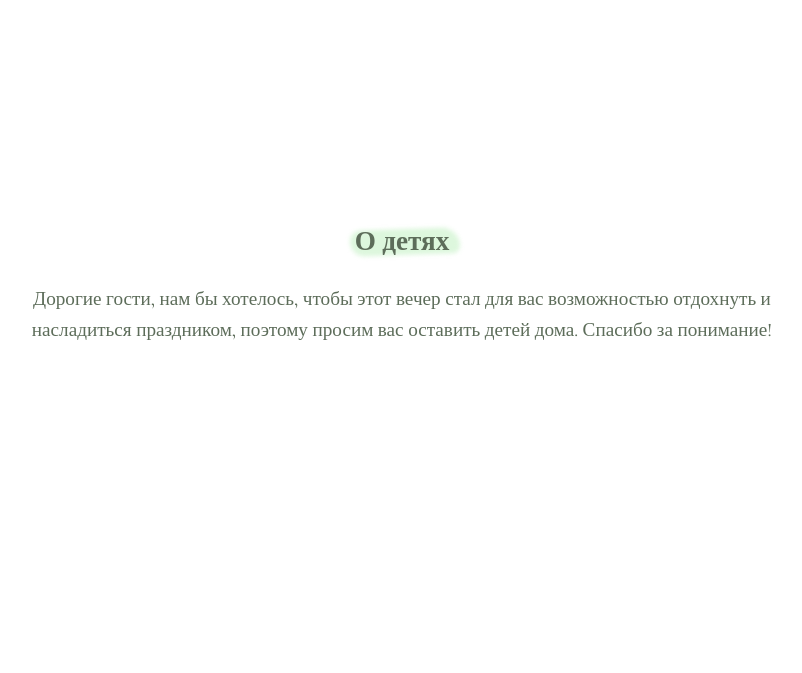
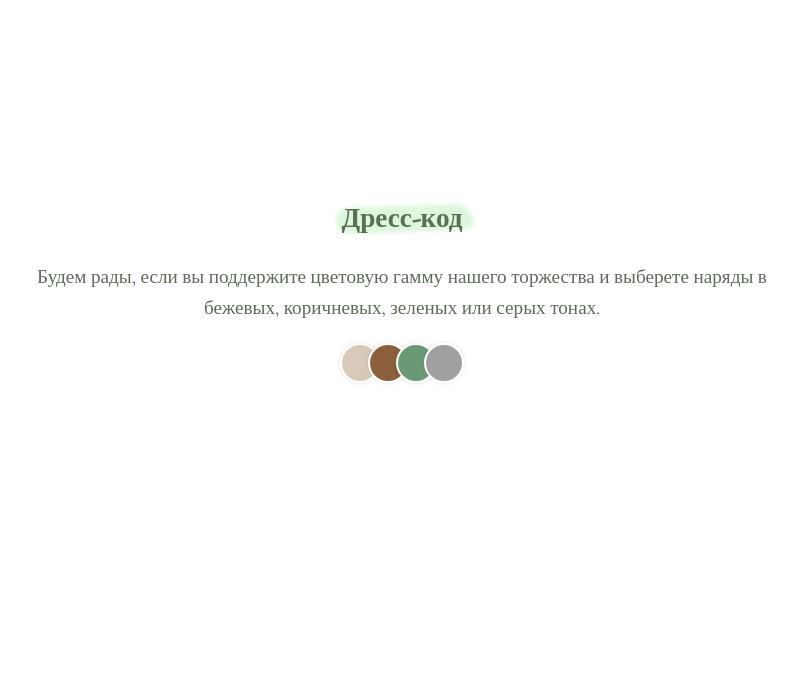
Before and after one commit to agerasx/wedding-invite, a website: page index.html in a window 1280 px wide. Shown: the part 1747-2420 px from the top of the page, without its empty margins (238-1040 px from the left). Drawn offline with nearby package versions, Linux system fonts and the light colour scheme; a script that the page names is missing.

Commit message:
dress code + text edited

```diff
--- a/css/style.css
+++ b/css/style.css
@@ -359,6 +359,38 @@ p {
 }
 
 
+/*Dress Code */
+.color-palette {
+    display: flex;
+    justify-content: center;
+    align-items: center;
+    margin-top: 20px;
+    flex-wrap: nowrap;
+}
+
+.color-circle {
+    width: 40px;
+    height: 40px;
+    border-radius: 50%;
+    display: inline-block;
+    border: 2px solid #fff;
+    box-shadow: 0 0 5px rgba(0,0,0,0.1);
+    cursor: default;
+    transition: transform 0.3s ease;
+    margin-left: -12px; /* перекрытие */
+    z-index: 1;
+}
+
+.color-circle:first-child {
+    margin-left: 0; /* чтобы первый кружок не уходил влево */
+}
+
+.color-circle:hover {
+    transform: scale(1.1);
+    z-index: 2; /* поднимаем при ховере */
+}
+
+
 .flower-decor {
     position: fixed;
     bottom: 0;
--- a/index.html
+++ b/index.html
@@ -88,7 +88,21 @@
   </div>
 </section>
 
-
+<section class="block white-bg" id="dress-code">
+  <div class="content">
+    <h2 class="text-animate"><span class="highlight">Дресс-код</span></h2>
+    <p class="text-animate">
+      Будем рады, если вы поддержите цветовую гамму нашего торжества и выберете наряды в
+      бежевых, коричневых, зеленых или серых тонах.
+    </p>
+    <div class="color-palette text-animate">
+      <span class="color-circle" style="background-color: #D8CAB8;" title="Бежевый"></span>
+      <span class="color-circle" style="background-color: #8B5E3C;" title="Коричневый"></span>
+      <span class="color-circle" style="background-color: #6A9A74;" title="Зелёный"></span>
+      <span class="color-circle" style="background-color: #A0A0A0;" title="Серый"></span>
+    </div>
+  </div>
+</section>
 
 <section class="block white-bg" id="no-children">
   <div class="content">
@@ -121,27 +135,17 @@
 
     <div class="faq-item text-animate">
       <h3 class="faq-question">Как добраться до места проведения?</h3>
-      <p class="faq-answer">Загородный клуб «Хотим-едим» находится в городе Уфа, на улице Красивая поляна 4/1. Мы рекомендуем использовать такси или сервисы типа Яндекс.Такси, Uber, чтобы добраться до нас. Важно: мы подготовим указатели, чтобы вам было легко найти вход в клуб.</p>
+      <p class="faq-answer">Загородный клуб «Хотим-едим» находится в городе Уфа, на улице Красивая поляна 4/1. Мы рекомендуем использовать такси или сервисы типа Яндекс.Такси, чтобы добраться до нас. Важно: мы подготовим указатели, чтобы вам было легко найти вход в клуб.</p>
     </div>
 
     <div class="faq-item text-animate">
       <h3 class="faq-question">Как уехать с мероприятия?</h3>
-      <p class="faq-answer">После окончания свадьбы мы предоставим транспорт до ближайших станций метро и крупных остановок для вашего удобства. Для тех, кто останется на ночь, у нас есть партнёрские договоренности с несколькими гостиницами рядом, о которых мы расскажем чуть позже.</p>
-    </div>
-
-    <div class="faq-item text-animate">
-      <h3 class="faq-question">Где можно остаться на ночь?</h3>
-      <p class="faq-answer">Для тех, кто планирует остаться на ночь, мы забронировали несколько номеров в гостиницах поблизости. Мы подготовим для вас информацию о доступных вариантах на месте.</p>
+      <p class="faq-answer">После окончания свадьбы мы предоставим транспорт до города</p>
     </div>
 
     <div class="faq-item text-animate">
       <h3 class="faq-question">Что брать с собой?</h3>
-      <p class="faq-answer">Пожалуйста, не забудьте взять с собой хорошее настроение! Мы также рекомендуем взять с собой удобную обувь, так как на территории могут быть тропинки, а также легкую одежду, если планируется участие в активных играх или танцах на свежем воздухе.</p>
-    </div>
-
-    <div class="faq-item text-animate">
-      <h3 class="faq-question">Какой дресс-код?</h3>
-      <p class="faq-answer">Дресс-код не строгий, но мы будем рады, если вы выберете наряд в стиле «коктейль» или «формальный». Пожалуйста, не приходите в спортивной одежде или пляжном стиле — мы хотим, чтобы все чувствовали себя комфортно и красиво.</p>
+      <p class="faq-answer">Пожалуйста, не забудьте взять с собой хорошее настроение!</p>
     </div>
 
     <div class="faq-item text-animate">
@@ -159,10 +163,9 @@
 
     <div class="contact-info text-animate">
       <h3>Контактные данные организатора:</h3>
-      <p><strong>Имя:</strong> Екатерина Иванова</p>
-      <p><strong>Телефон:</strong> +7 (123) 456-78-90</p>
-      <p><strong>Email:</strong> organizer@wedding.com</p>
-      <p><strong>Часы работы:</strong> Понедельник - Пятница с 10:00 до 18:00</p>
+      <p><strong>Имя:</strong> Инна Латыпова</p>
+      <p><strong>Телефон (Whatsapp):</strong> +7 987 620-58-02</p>
+      <p><strong>Часы работы:</strong> Понедельник - Пятница с 9:00 до 18:00</p>
     </div>
 
     <p class="text-animate">Мы будем рады помочь вам и ответить на любые вопросы, чтобы ваш день был максимально комфортным!</p>
```
